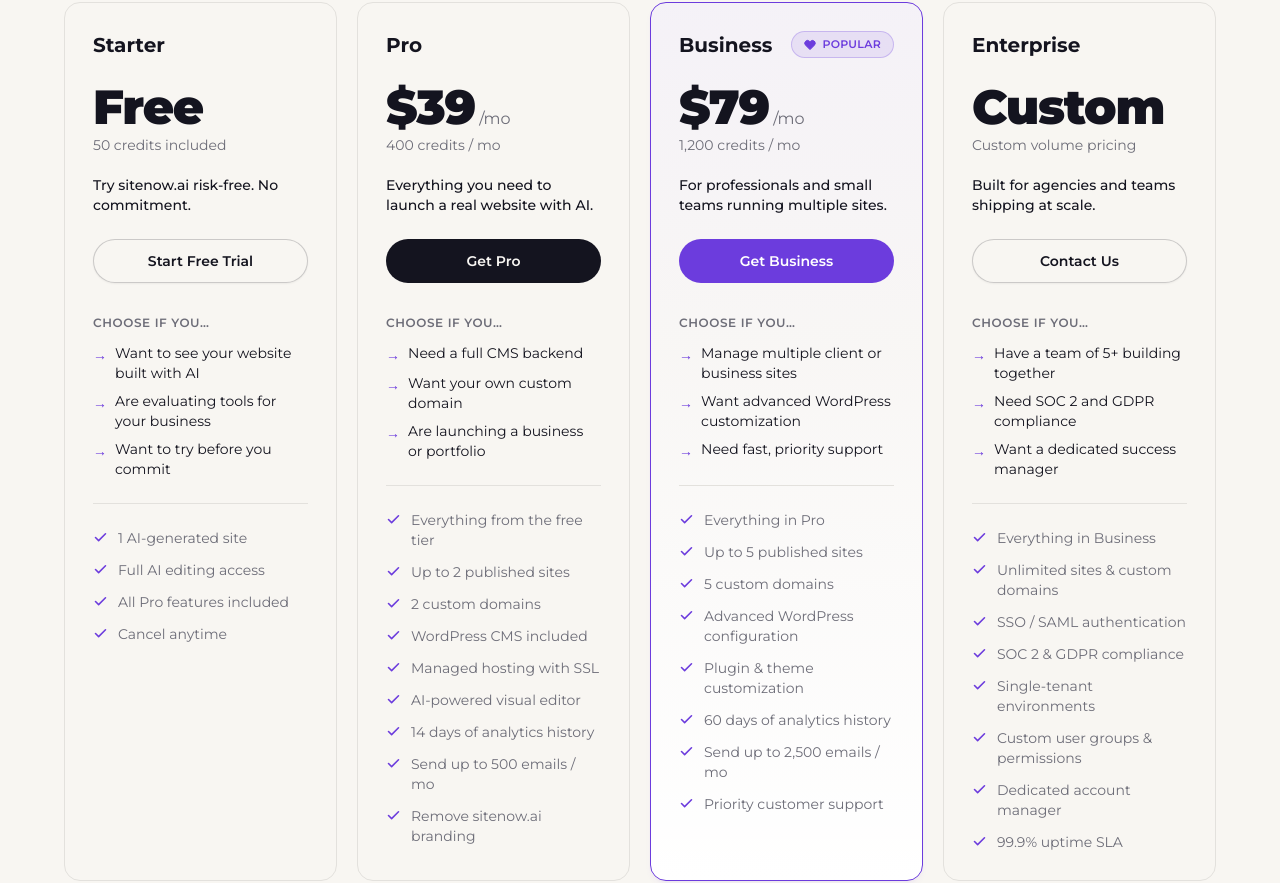
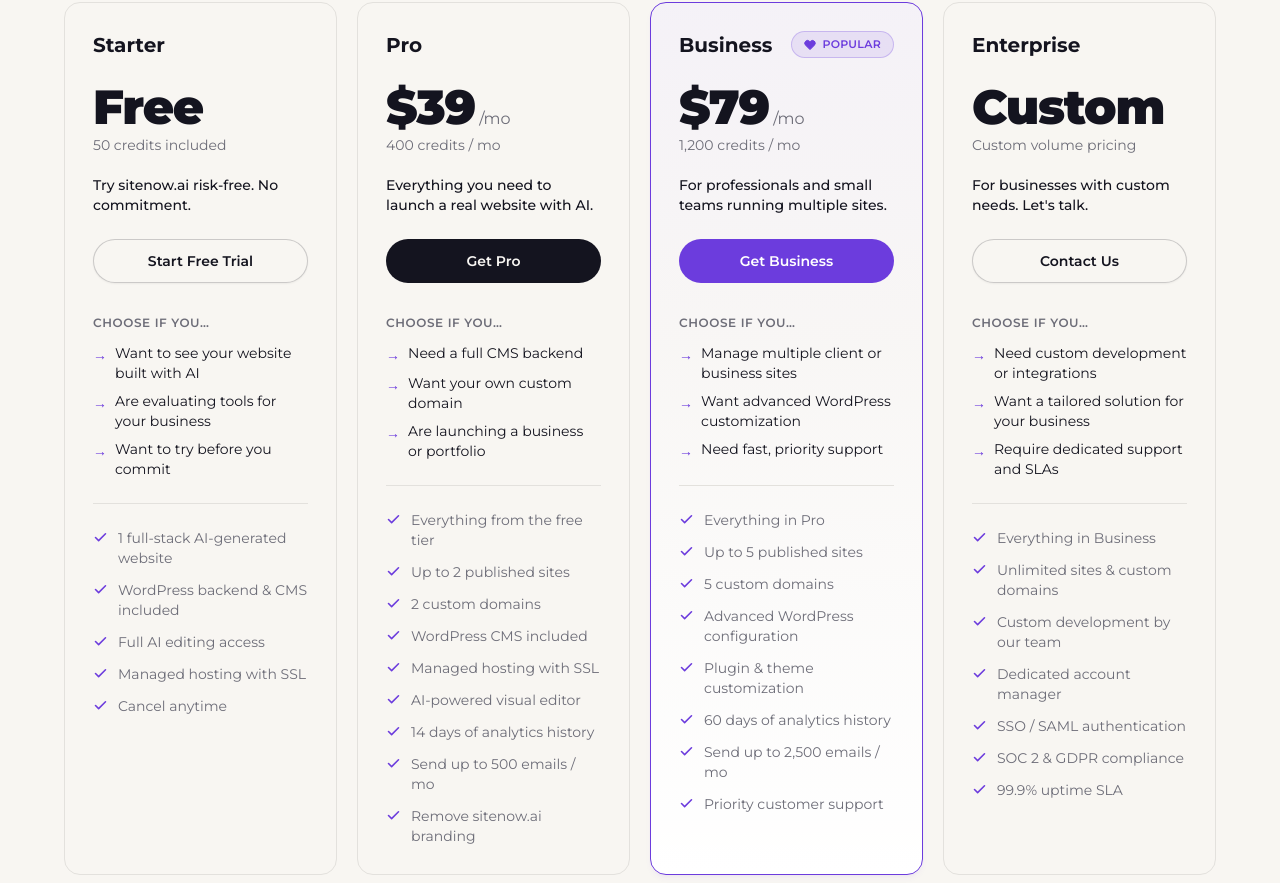
Before and after one commit to AndrewSaka/nextjs-sitenow.ai, a Next.js app: page /pricing in a window 1280 px wide. Shown: the part 369-1252 px from the top of the page. Built offline with nearby package versions, Linux system fonts and the light colour scheme.

Commit message:
feat: update copy

```diff
--- a/src/app/pricing/page.tsx
+++ b/src/app/pricing/page.tsx
@@ -28,9 +28,10 @@
       "Want to try before you commit",
     ],
     includes: [
-      "1 AI-generated site",
+      "1 full-stack AI-generated website",
+      "WordPress backend & CMS included",
       "Full AI editing access",
-      "All Pro features included",
+      "Managed hosting with SSL",
       "Cancel anytime",
     ],
   },
@@ -91,24 +92,23 @@
     name: "Enterprise",
     icon: Rocket,
     price: { monthly: "Custom", annual: "Custom" },
-    description: "Built for agencies and teams shipping at scale.",
+    description: "For businesses with custom needs. Let's talk.",
     credits: "Custom volume pricing",
     cta: "Contact Us",
     ctaStyle: "outline" as const,
     featured: false,
     chooseIf: [
-      "Have a team of 5+ building together",
-      "Need SOC 2 and GDPR compliance",
-      "Want a dedicated success manager",
+      "Need custom development or integrations",
+      "Want a tailored solution for your business",
+      "Require dedicated support and SLAs",
     ],
     includes: [
       "Everything in Business",
       "Unlimited sites & custom domains",
+      "Custom development by our team",
+      "Dedicated account manager",
       "SSO / SAML authentication",
       "SOC 2 & GDPR compliance",
-      "Single-tenant environments",
-      "Custom user groups & permissions",
-      "Dedicated account manager",
       "99.9% uptime SLA",
     ],
   },
```
